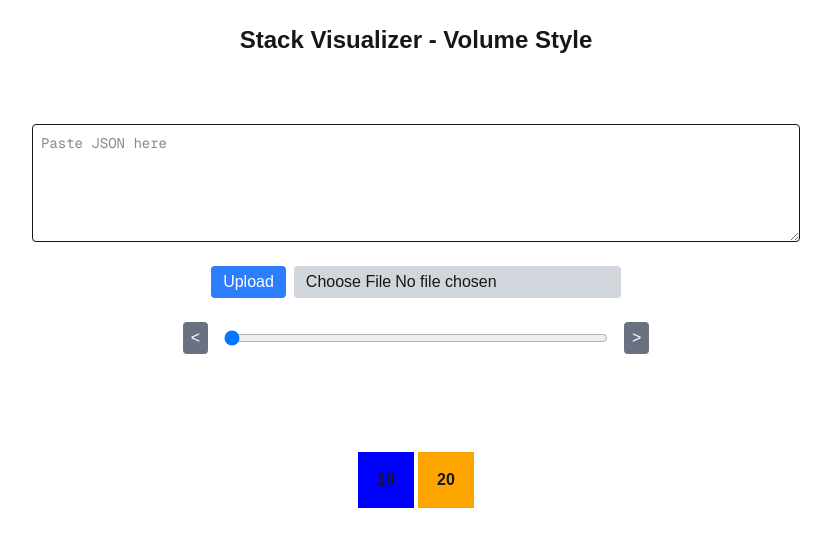
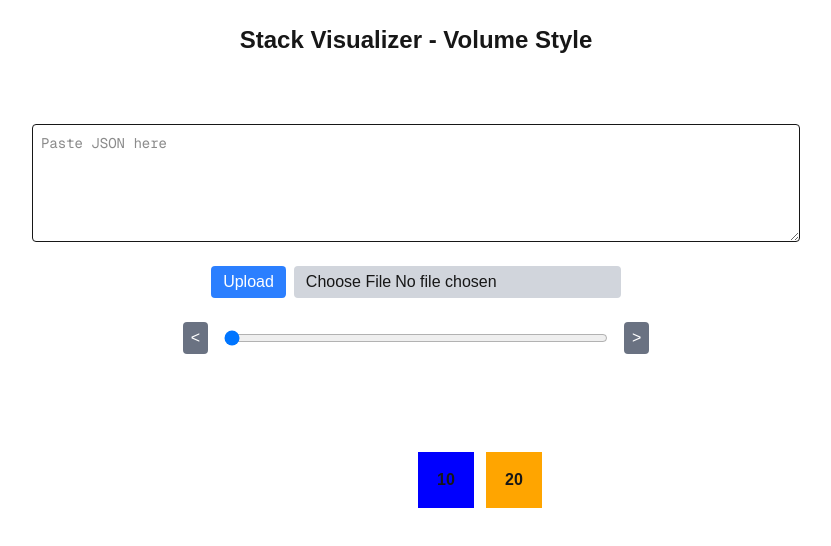
Before and after one commit to goomyman/leetcodewizard, a Next.js app in the folder Prototypes/stack-visualizer/: page / in a window 1280 px wide. Shown: the top 546 px of the page, without its empty margins (224-1055 px from the left). Built offline with nearby package versions, Linux system fonts and the light colour scheme.

Commit message:
temp save

```diff
--- a/Prototypes/stack-visualizer/src/app/stack/ArrayItem.tsx
+++ b/Prototypes/stack-visualizer/src/app/stack/ArrayItem.tsx
@@ -6,7 +6,7 @@ import { ControlItem, ControlItemState } from "./ControlTypes";
 
 interface ArrayItemProps {
   item: ControlItem;
-  index: number; // horizontal slot
+  index: number;
   onRemoved?: (id: string) => void;
 }
 
@@ -14,16 +14,14 @@ export default function ArrayItem({ item, index, onRemoved }: ArrayItemProps) {
   const isPreUpdate = item.state === ControlItemState.PreUpdate;
   const isPreRemove = item.state === ControlItemState.PreRemove;
   const isRemoved = item.state === ControlItemState.Removed;
-  const isPreInsert = item.state === ControlItemState.PreInsert;
 
-  const floating = isPreUpdate || isPreRemove || isRemoved || isPreInsert;
+  const floating = isPreUpdate || isPreRemove || isRemoved;
 
-  // Base Y offset for floating items
-  const baseY = isPreInsert || isPreUpdate ? -ARRAY_ITEM_SIZE - 6 : 0;
+  const baseY = isPreUpdate ? -ARRAY_ITEM_SIZE - 6 : 0;
 
   let animationProps: any = { y: 0, scale: 1, rotate: 0, opacity: 1 };
 
-  if (isPreInsert || isPreUpdate) {
+  if (isPreUpdate) {
     animationProps = {
       y: [baseY, baseY - 5, baseY, baseY - 5, baseY],
       scale: [1, 1, 1, 1, 1],
@@ -46,9 +44,7 @@ export default function ArrayItem({ item, index, onRemoved }: ArrayItemProps) {
     };
   }
 
-  const displayColor = isPreInsert
-    ? "green"
-    : isPreUpdate
+  const displayColor = isPreUpdate
     ? "yellow"
     : isPreRemove
     ? "red"
@@ -70,9 +66,9 @@ export default function ArrayItem({ item, index, onRemoved }: ArrayItemProps) {
         justifyContent: "center",
         fontWeight: "bold",
         zIndex: floating ? 10 : 1,
-        position: floating ? "absolute" : "relative",
-        left: floating ? index * (ARRAY_ITEM_SIZE + GAP) : undefined,
-        top: floating ? 0 : undefined,
+        position: "absolute",
+        left: index * (ARRAY_ITEM_SIZE + GAP),
+        top: 0,
       }}
       animate={animationProps}
       layout={!floating}
--- a/Prototypes/stack-visualizer/src/app/stack/ArrayRenderer.tsx
+++ b/Prototypes/stack-visualizer/src/app/stack/ArrayRenderer.tsx
@@ -2,7 +2,7 @@
 
 import React from "react";
 import ArrayItem from "./ArrayItem";
-import { Control, ControlItem, ControlItemState } from "./ControlTypes";
+import { Control, ControlItem } from "./ControlTypes";
 import { ARRAY_ITEM_SIZE } from "./ArrayItemConstants";
 
 interface ArrayRendererProps {
@@ -11,17 +11,12 @@ interface ArrayRendererProps {
 }
 
 export default function ArrayRenderer({ control, onRemoved }: ArrayRendererProps) {
-  const GAP = 8;
-
   return (
     <div className="flex flex-col items-center">
       <h3 className="text-white font-semibold">{control.id}</h3>
-      <div className="relative flex">
+      <div className="relative" style={{ height: ARRAY_ITEM_SIZE }}>
         {control.items.map((item, idx) => {
-
-          // Use targetIndex if floating, else normal idx
           const slotIndex = item.targetIndex ?? idx;
-
           return (
             <ArrayItem
               key={item.id}
```
